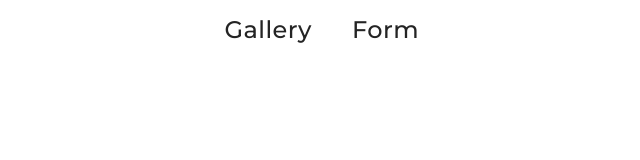
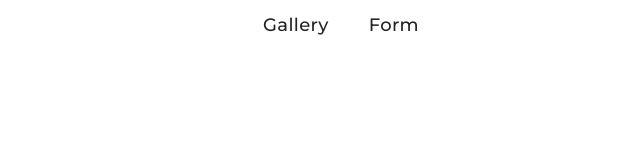
Before and after one commit to Uffaser/goit-js-hw-09, a website built with Vite: page src/index.html in a window 1280 px wide. Shown: the whole page, without its empty margins (381-1021 px from the left). Built offline with nearby package versions, Linux system fonts and the light colour scheme.

Commit message:
Refactor navigation links by removing unnecessary classes and adjusting font size

```diff
--- a/src/css/header.css
+++ b/src/css/header.css
@@ -1,6 +1,6 @@
 
 .nav-list {
-  font-size: 24px;
+  font-size: 18px;
   display: flex;
   align-items: center;
   justify-content: flex-end;
--- a/src/index.html
+++ b/src/index.html
@@ -15,10 +15,10 @@
     <div class="container">
       <ul class="nav-list">
         <li class="nav-item">
-          <a class="nav-link {=$highlight-act}" href="./1-gallery.html">Gallery</a>
+          <a class="nav-link" href="./1-gallery.html">Gallery</a>
         </li>
         <li class="nav-item">
-          <a class="nav-link {=$highlight-curr}" href="./2-form.html">Form</a>
+          <a class="nav-link" href="./2-form.html">Form</a>
         </li>
       </ul>
     </div>
```
